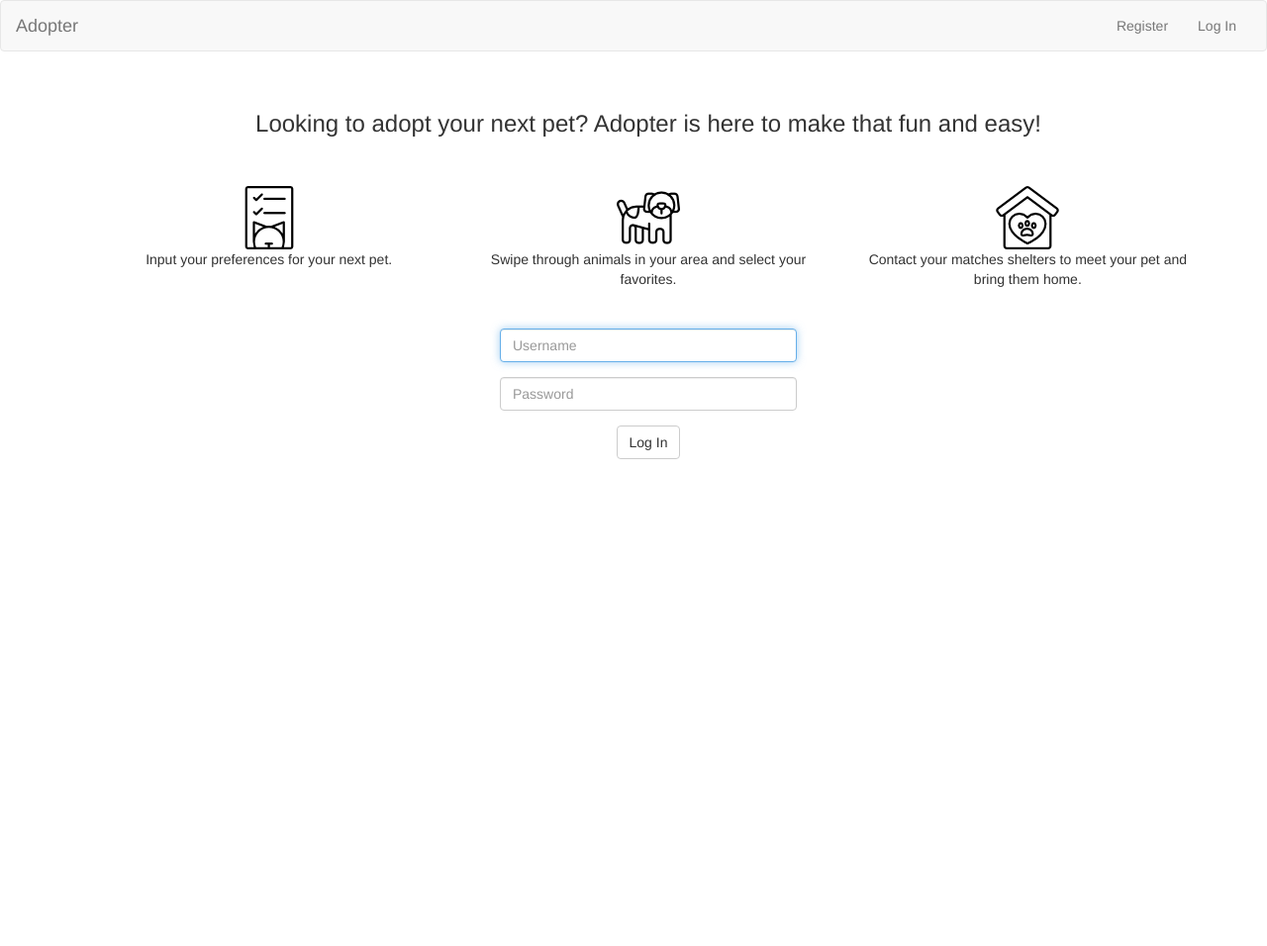
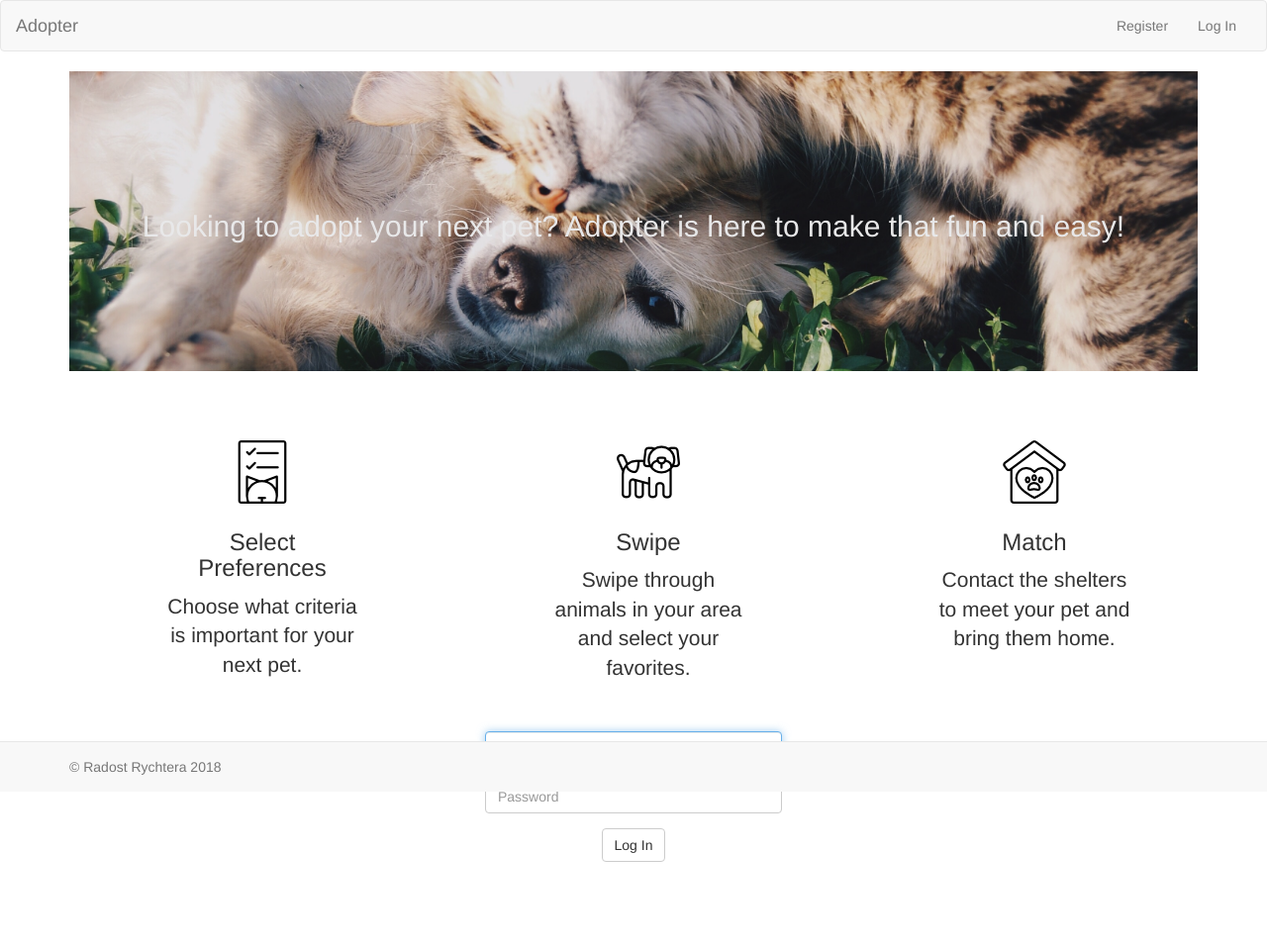
Before and after one commit to applearning90/adopter, a Flask app: page /login in a window 1280 px wide. Shown: the whole page at 99% size. Before the commit the page ends 464 px from the top, so only its background shows below. Run offline with Flask 2, Linux system fonts and the light colour scheme; some libraries are stand-ins or nearby versions.

Commit message:
landing page altered

```diff
--- a/static/styles.css
+++ b/static/styles.css
@@ -1,100 +1,139 @@
-main
-{
+main {
     text-align: center;
+    padding-bottom: 70px;
 }
 
-main .form-horizontal
-{
+main .form-horizontal {
     /* center form controls */
     display: inline-block;
 
     /* override Bootstrap's 100% width for form controls */
     width: auto;
-
     margin-left: auto;
     margin-right: auto;
 }
 
-.spacing
-{
-    padding: 20px 10px;
-}
-
-.background_img
-{
+.background_img {
     /* center background image and cover width */
     background-size: cover;
     background-position: center;
 }
 
-.index
-{
+.index {
     /* set background image url */
     background-image: url("img/pexels-photo-171297.jpeg");
 }
 
-.match, .preferences
-{
+.match, .preferences {
     background: #fff;
 }
 
-.row
-{
-    position: relative;
+header.masthead {
+  position: relative;
+  background-color: #343a40;
+  color: white !important;
+  background: url("img/landing.jpeg") no-repeat center center;
+  -webkit-background-size: cover;
+  -moz-background-size: cover;
+  -o-background-size: cover;
+  background-size: cover;
+  padding-top: 8rem;
+  padding-bottom: 8rem;
 }
 
-.btn-warning
-{
+header.masthead .overlay {
+  position: absolute;
+  background-color: #212529;
+  height: 100%;
+  width: 100%;
+  top: 0;
+  left: 0;
+  opacity: 0.1;
+}
+
+header.masthead .container {
+    max-width: 100%;
+}
+
+header.masthead h1 {
+  font-size: 2rem;
+}
+
+@media (min-width: 768px) {
+  header.masthead {
+    padding-top: 12rem;
+    padding-bottom: 12rem;
+  }
+  header.masthead h1 {
+    font-size: 3rem;
+  }
+}
+
+.features-icons {
+  padding-top: 7rem;
+  padding-bottom: 3rem;
+}
+
+.features-icons .features-icons-item {
+  max-width: 20rem;
+  margin: 0 auto;
+}
+
+.features-icons .features-icons-item .features-icons-icon {
+  height: 7rem;
+}
+
+.features-icons .features-icons-item .features-icons-icon i {
+  font-size: 4.5rem;
+}
+
+.features-icons .features-icons-item:hover .features-icons-icon i {
+  font-size: 5rem;
+}
+
+.btn-warning {
     position: absolute;
     right: 16px;
     bottom: 0px;
 }
 
-.text
-{
+.text {
     /* set text colour for index text over image */
     color: white;
 }
 
-.no-matches
-{
+.no-matches {
     position: relative;
     top: 50%;
     transform: translateY(-50%);
     font-size: 20px;
 }
 
-.form-control
-{
+.form-control {
     max-width: 300px;
     margin-left: auto;
     margin-right: auto;
 }
 
-.title
-{
+.title {
     text-align: left;
 }
 
-.checkbox label
-{
+.checkbox label {
     padding-left: 10px;
 }
 
-.checkbox
-{
+.checkbox {
     text-align: left;
     margin-left: 40px;
 }
 
-.checkbox-inline
-{
+.checkbox-inline {
     margin-top: 0;
     padding-right: 50px;
 }
 
-.slide
-{
+.slide {
     margin-bottom: 0px;
 }
 
@@ -133,8 +172,7 @@ main .form-horizontal
     cursor: pointer;
 }
 
-.btn-outline-gradient
-{
+.btn-outline-gradient {
     background-image: linear-gradient(to right, #006175 0%, #00a950 100%);
     border-radius: 30px;
     box-sizing: border-box; /* includes padding & border in elements total height/width */
@@ -175,4 +213,3 @@ main .form-horizontal
 .info {
     text-align: left;
 }
-}
--- a/templates/layout.html
+++ b/templates/layout.html
@@ -3,14 +3,14 @@
 <html lang="en">
     <head>
         <meta charset="utf-8"/>
-        <meta content="initial-scale=1, width=device-width" name="viewport"/>
+        <meta content="initial-scale=1, width=device-width" name="viewport">
 
         <!-- documentation at http://getbootstrap.com/, alternative themes at https://www.bootstrapcdn.com/bootswatch/ -->
-        <link href="https://maxcdn.bootstrapcdn.com/bootstrap/3.3.7/css/bootstrap.min.css" rel="stylesheet"/>
+        <link href="https://maxcdn.bootstrapcdn.com/bootstrap/3.3.7/css/bootstrap.min.css" rel="stylesheet">
 
         <!-- website stylesheet -->
-        <link href="{{ url_for('static', filename='styles.css') }}" rel="stylesheet"/>
-        <link href="{{ url_for('static', filename='jTinder.css') }}"rel="stylesheet"/>
+        <link href="{{ url_for('static', filename='styles.css') }}" rel="stylesheet">
+        <link href="{{ url_for('static', filename='jTinder.css') }}" rel="stylesheet">
 
         <title>Adopter: {% block title %}{% endblock %}</title>
     </head>
@@ -47,7 +47,6 @@
             </div>
         </nav> <!-- end nav bar div -->
         <div class="container">
-
             {% if get_flashed_messages() %}
                 <header>
                     <div class="alert alert-info" role="alert">
@@ -59,6 +58,15 @@
                 {% block main %}{% endblock %}
             </main>
         </div> <!-- end div 'container' -->
+
+        <!-- Footer -->
+        <footer class="navbar navbar-default navbar-fixed-bottom">
+            <div class="container">
+                <div class="row">
+                    <p class="navbar-text text-muted text-center">&copy; Radost Rychtera 2018</p>
+                </div>
+            </div>
+        </footer>
 
         <script src="https://code.jquery.com/jquery-3.1.1.min.js"></script>
         <script src="https://maxcdn.bootstrapcdn.com/bootstrap/3.3.7/js/bootstrap.min.js"></script>
--- a/templates/login.html
+++ b/templates/login.html
@@ -5,27 +5,55 @@
 {% endblock %}
 
 {% block main %}
-    <div class="container">
-        <div class="row spacing">
-            <h3>Looking to adopt your next pet? Adopter is here to make that fun and easy!</h3>
-        </div>
+    <!-- Masthead -->
+    <header class="masthead text-white text-center">
+      	<div class="overlay"></div>
+      	<div class="container">
+        	<div class="row">
+        	  	<div class="col-xl-9">
+            		<h1>Looking to adopt your next pet? Adopter is here to make that fun and easy!</h1>
+        		</div>
+        	</div>
+      	</div>
+    </header>
 
-        <div class="row spacing">
-            <div class="col-md-4">
-                <img src="{{ url_for('static', filename='img/cat-health-list.png') }}" class="img-responsive center-block" alt="animal checklist">
-                <div>Input your preferences for your next pet.</div>
-            </div>
-            <div class="col-md-4">
-                <img src="{{ url_for('static', filename='img/dog.png') }}" class="img-responsive center-block" alt="pets">
-                <div>Swipe through animals in your area and select your favorites.</div>
-            </div>
-            <div class="col-md-4">
-                <img src="{{ url_for('static', filename='img/pet-shelter.png') }}" class="img-responsive center-block" alt="home">
-                <div>Contact your matches shelters to meet your pet and bring them home.</div>
-            </div>
-        </div>
+    <!-- Icons Grid -->
+    <section class="features-icons text-center">
+    	<div class="container">
+        	<div class="row">
+        		<div class="col-md-4 center-block">
+	            	<div class="features-icons-item">
+	            		<div class="features-icons-icon">
+	            			<img src="{{ url_for('static', filename='img/cat-health-list.png') }}" class="img-responsive center-block" alt="animal checklist">
+	            		</div>
+	              		<h3>Select Preferences</h3>
+	              		<p class="lead mb-0">Choose what criteria is important for your next pet.</p>
+	            	</div>
+	        	</div>
+	          	<div class="col-md-4 center-block">
+	            	<div class="features-icons-item">
+	              		<div class="features-icons-icon">
+	                		<img src="{{ url_for('static', filename='img/dog.png') }}" class="img-responsive center-block" alt="pets">
+	              		</div>
+	              		<h3>Swipe</h3>
+	              		<p class="lead mb-0">Swipe through animals in your area and select your favorites.</p>
+	            	</div>
+	          	</div>
+	          	<div class="col-md-4 center-block">
+	            	<div class="features-icons-item">
+	              		<div class="features-icons-icon">
+	                		<img src="{{ url_for('static', filename='img/pet-shelter.png') }}" class="img-responsive center-block" alt="home">
+	              		</div>
+	              		<h3>Match</h3>
+	              		<p class="lead mb-0">Contact the shelters to meet your pet and bring them home.</p>
+	            	</div>
+	          	</div>
+        	</div>
+      	</div>
+    </section>
 
-        <div class="row spacing">
+    <section>
+        <div class="row">
             <form action="{{ url_for('login') }}" method="post">
                 <fieldset>
                     <div class="form-group">
@@ -40,5 +68,5 @@
                 </fieldset>
             </form>
         </div>
-    </div>
+    </section>
 {% endblock %}
--- a/templates/preferences.html
+++ b/templates/preferences.html
@@ -16,7 +16,7 @@
                 <div class="col-md-2"></div>
                 <label for="city" class="col-md-2 control-label">City:</label>
                 <div class="col-md-5">
-                    <input type="text" class="form-control" placeholder="Victoria" id="city" name="city">
+                    <input type="text" class="form-control" placeholder="Victoria" id="city" name="city" disabled>
                 </div>
                 <div class="col-md-3"></div>
             </div>
@@ -24,7 +24,7 @@
                 <div class="col-md-2"></div>
                 <label for="province" class="col-md-2 control-label">Province:</label>
                 <div class="col-md-5">
-                    <input type="text" class="form-control" placeholder="BC" id="province" name="province">
+                    <input type="text" class="form-control" placeholder="BC" id="province" name="province" disabled>
                 </div>
                 <div class="col-md-3"></div>
             </div>
```
Also changed, not shown: static/img/landing.jpeg (added).
